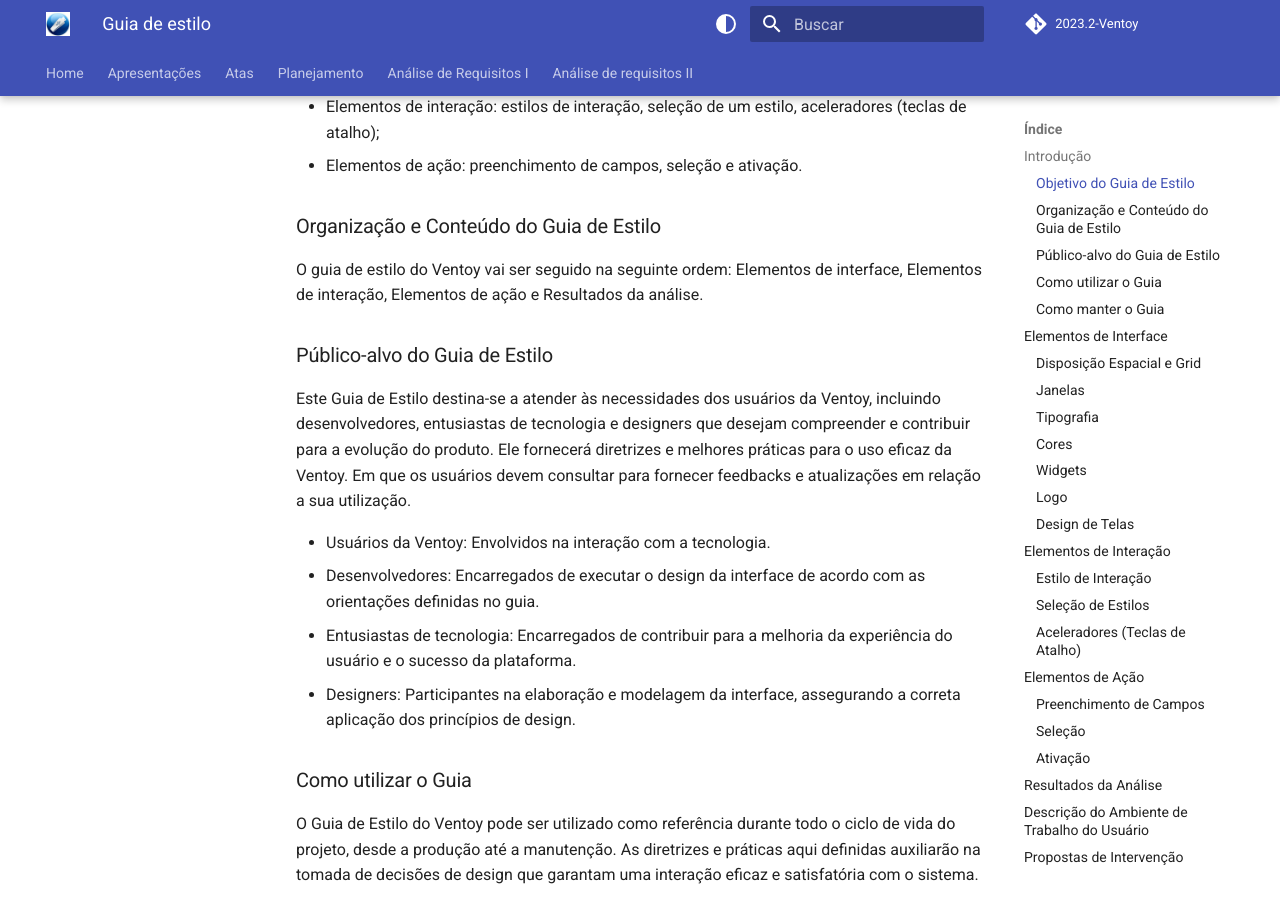
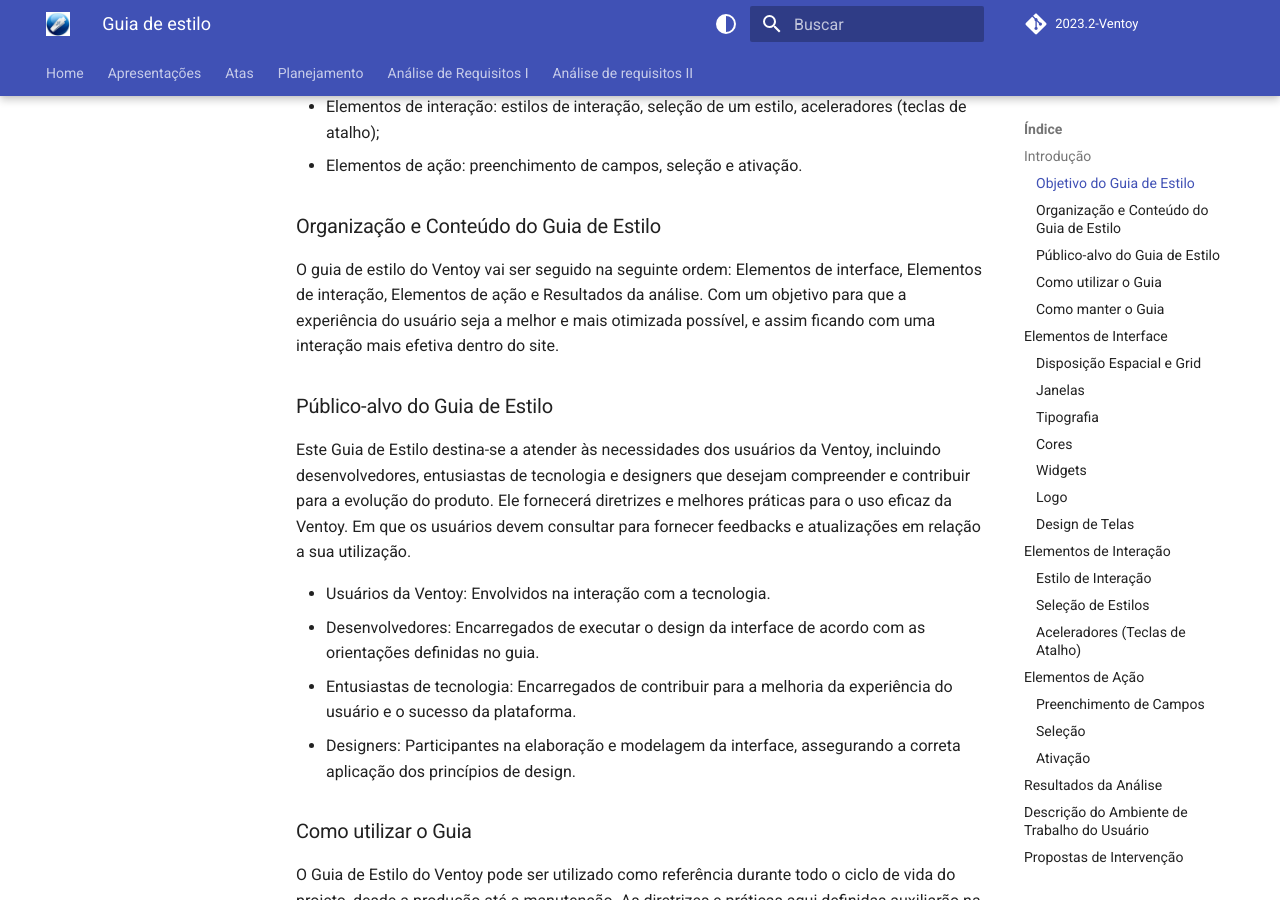
Before and after one commit to Interacao-Humano-Computador/2023.2-Ventoy, an MkDocs documentation site: the page built from docs/AnaliseDeRequisitos/guia-de-estilo.md, in a window 1280 px wide and 900 px high, scrolled down 661 px. Built offline with MkDocs 1.6.1 and Material for MkDocs 9.7.7, drawn with Linux system fonts in a browser that asks for light colours; comment, search, counter and statistics services are not loaded.

Commit message:
Update guia-de-estilo.md

```diff
--- a/docs/AnaliseDeRequisitos/guia-de-estilo.md
+++ b/docs/AnaliseDeRequisitos/guia-de-estilo.md
@@ -14,7 +14,7 @@
 
 ### Organização e Conteúdo do Guia de Estilo
 
-O guia de estilo do Ventoy vai ser seguido na seguinte ordem: Elementos de interface, Elementos de interação, Elementos de ação e Resultados da análise.
+O guia de estilo do Ventoy vai ser seguido na seguinte ordem: Elementos de interface, Elementos de interação, Elementos de ação e Resultados da análise. Com um objetivo para que a experiência do usuário seja a melhor e mais otimizada possível, e assim ficando com uma interação mais efetiva dentro do site.
 
 ### Público-alvo do Guia de Estilo
 
```
